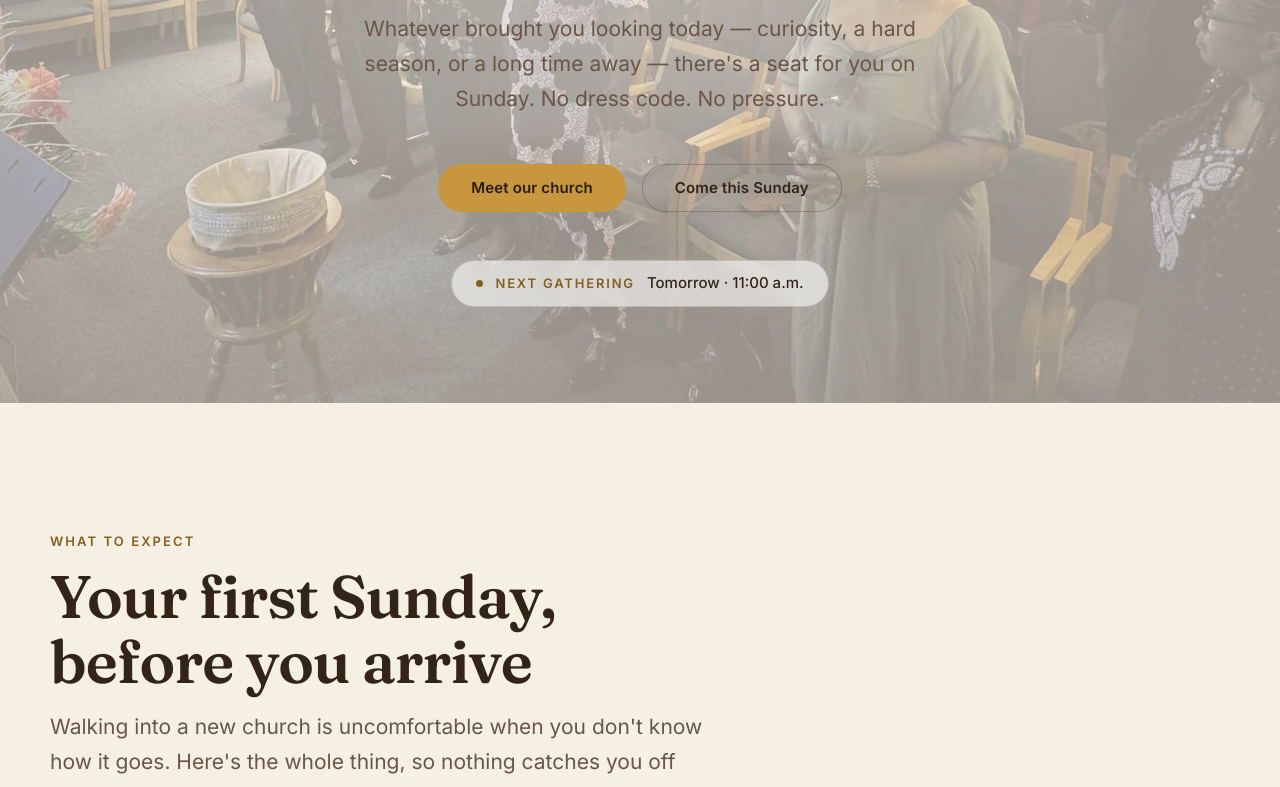
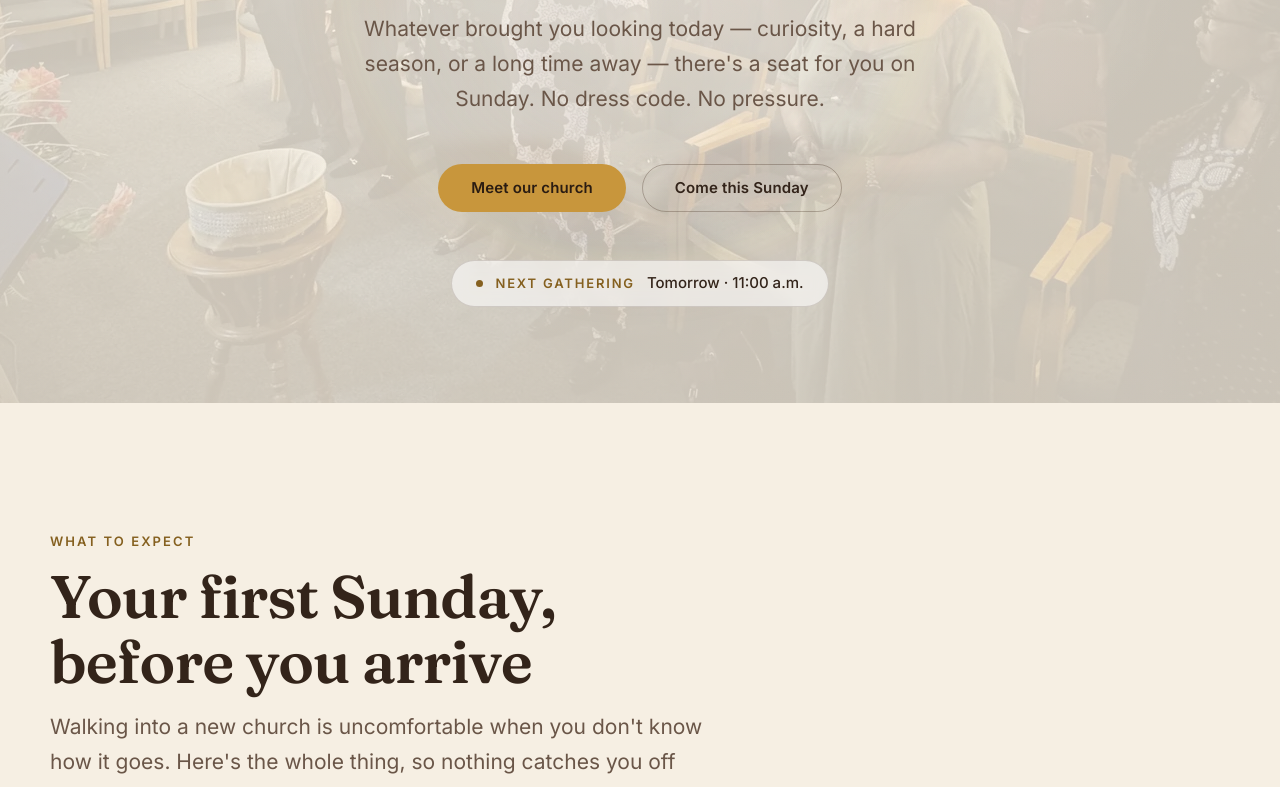
Before and after one commit to ottawa-rental-plug/tabernacle-of-prayer, a plain HTML site: page index.html in a window 1280 px wide. Shown: the part 397-1184 px from the top of the page. Drawn offline with Linux system fonts and the light colour scheme; no server answers.

Commit message:
Fade hero further so the type carries; make the seal read

```diff
--- a/assets/css/styles.css
+++ b/assets/css/styles.css
@@ -1228,8 +1228,8 @@ section[id] { scroll-margin-top: 88px; }
    reads as grey murk, so lift it and let the light scrim do the work. */
 .hero__video{ filter:saturate(.94) brightness(1.04); }
 
+/* Hero photo washed well back so the type carries; seal lifted to read over it */
 
-/* Hero photo washed back so the dark type and the seal read over it */
-.hero__scrim{ background: radial-gradient(56% 42% at 50% 49%, rgba(253,250,245,.24), transparent 76%), linear-gradient(rgba(252,244,229,.60), rgba(252,244,229,.60)); }
+.hero__scrim{ background: radial-gradient(56% 42% at 50% 49%, rgba(253,250,245,.34), transparent 76%), linear-gradient(rgba(252,244,229,.80), rgba(252,244,229,.80)); }
 .hero__bg{ background-position: center 68%; }
-.hero__seal{ opacity:.16; }
+.hero__seal{ opacity:.20; filter: blur(5px) saturate(1.25); }
```
